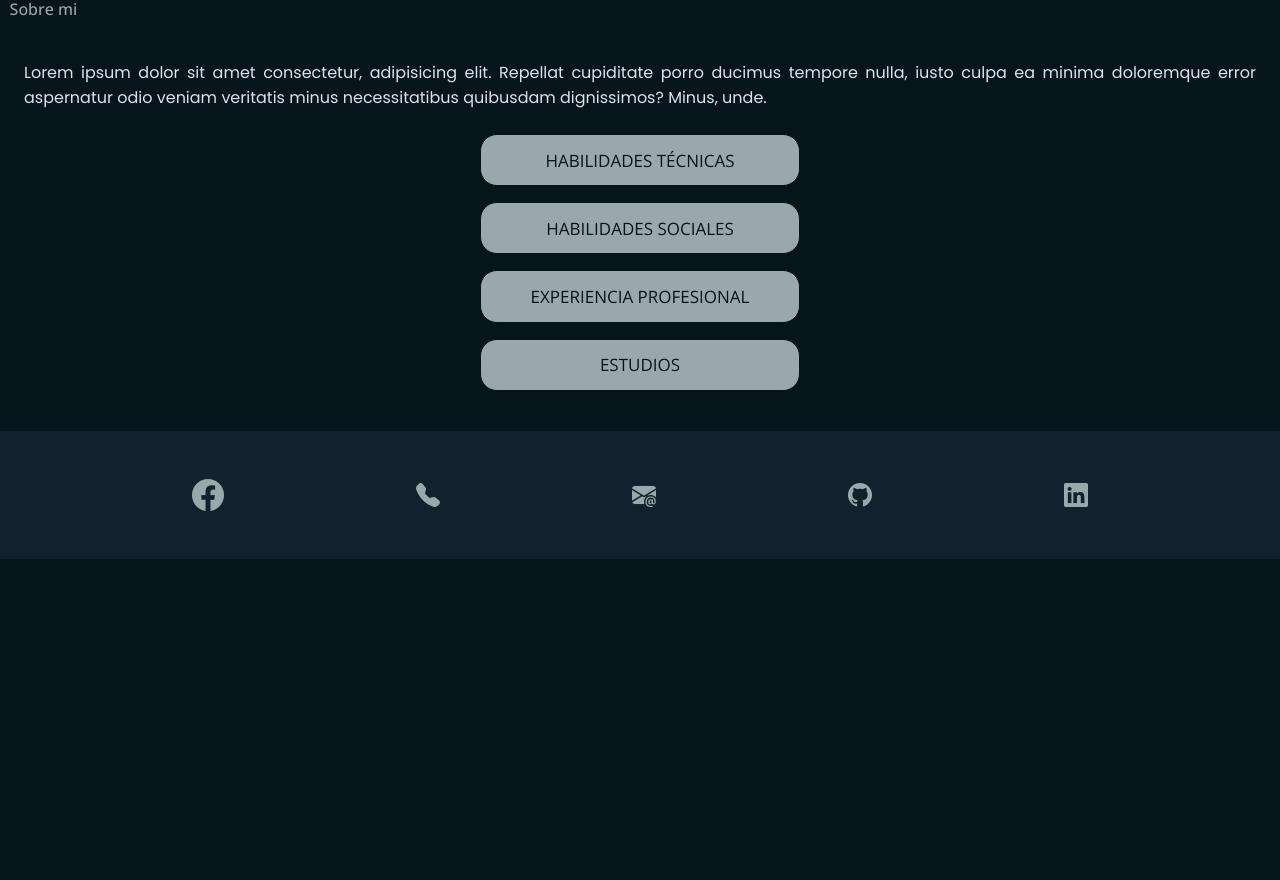
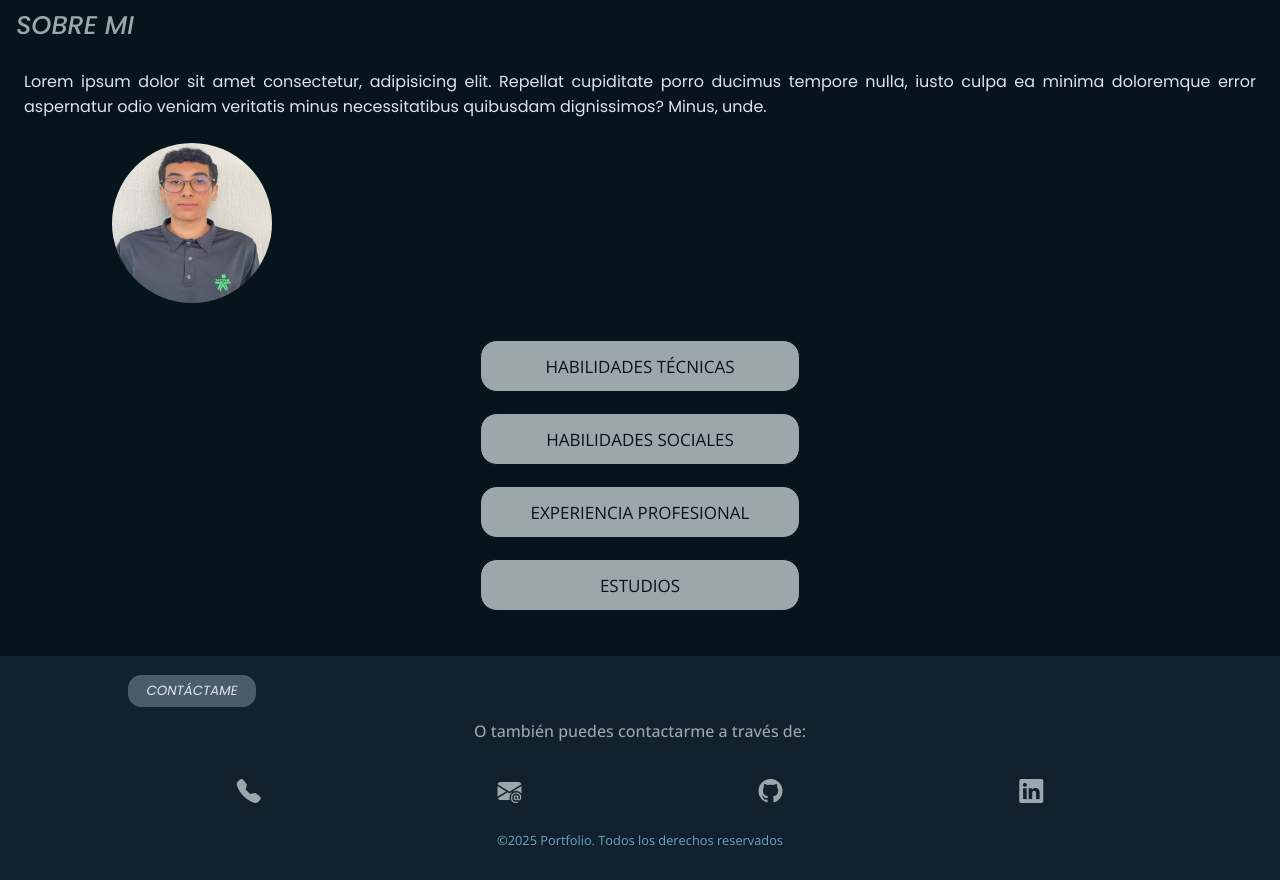
Before and after one commit to ronaldp12/PortafolioReact, a React (Vite) app: page / in a window 1280 px wide. Shown: the part 274-1154 px from the top of the page. Before the commit the page ends 833 px from the top, so only its background shows below. Built offline with nearby package versions, Linux system fonts and the light colour scheme.

Commit message:
cambio estructura footer y estilos

```diff
--- a/src/components/Layouts/Footer/Footer.jsx
+++ b/src/components/Layouts/Footer/Footer.jsx
@@ -1,12 +1,21 @@
+import { BtnSection } from "../../Ui/BtnSection/BtnSection.jsx"
 import { ItemLista } from "../../Ui/ItemLista/ItemLista.jsx"
 
 
 export const Footer = () => {
   return (
+
+      <>
           <div className="footer">
-            <ItemLista>
-                <i class="bi bi-facebook"></i>
-            </ItemLista>
+
+              <div className="email-footer">
+                  <a href="mailto:patinoguevararonald@gmail.com">
+                      <button className="btn-contact">Contáctame</button>
+                  </a>
+                  <p>O también puedes contactarme a través de: </p>
+              </div>
+
+              <div className="icons-footer">
                   <ItemLista>
                       <i class="bi bi-telephone-fill"></i>
                   </ItemLista>
@@ -23,5 +32,13 @@ export const Footer = () => {
                       <i class="bi bi-linkedin"></i>
                   </ItemLista>
               </div>
+
+              <p>©2025 Portfolio. Todos los derechos reservados</p>
+
+
+          </div>
+      </>
+
+
   )
 }
--- /dev/null
+++ b/src/components/Layouts/SectionAboutMe/SectionAboutMe.jsx
@@ -0,0 +1,14 @@
+import { ParagraphMain } from "../../Ui/ParagraphMain/ParagraphMain.jsx"
+import { ImgPersonal } from "../../Ui/ImgPersonal/ImgPersonal"
+
+export const SectionAboutMe = () => {
+  return (
+    <>
+        <ParagraphMain contenido={"Sobre mi"} estilos={"about-me-text"} />
+          <div className="container-img-personal">
+              <ImgPersonal estilos={"img-personal"} />
+          </div>
+
+    </>
+  )
+}
--- a/src/components/Layouts/SectionMain/SectionMain.jsx
+++ b/src/components/Layouts/SectionBtns/SectionBtns.jsx
@@ -1,18 +1,15 @@
 import { BtnSection } from "../../Ui/BtnSection/BtnSection.jsx"
-import { ParagraphMain } from "../../Ui/ParagraphMain/ParagraphMain.jsx"
 
-
-export const SectionMain = () => {
+export const SectionBtns = () => {
   return (
     <>
-    <ParagraphMain contenido={"Sobre mi"}/>
-
     <div className="container-btns">
       <BtnSection  estilos="btn-section" contenido={"Habilidades Técnicas"} to="/technicalSkills" />
       <BtnSection estilos="btn-section" contenido={"Habilidades Sociales"}/>
       <BtnSection estilos="btn-section" contenido={"Experiencia Profesional"}/>
       <BtnSection estilos="btn-section" contenido={"Estudios"}/>
     </div>
+
     </>
   )
 }
--- a/src/components/Pages/Home/Home.jsx
+++ b/src/components/Pages/Home/Home.jsx
@@ -1,12 +1,14 @@
 import { Footer } from "../../Layouts/Footer/Footer.jsx"
 import { Header } from "../../Layouts/Header/Header.jsx"
-import { SectionMain } from "../../Layouts/SectionMain/SectionMain.jsx"
+import { SectionAboutMe } from "../../Layouts/SectionAboutMe/SectionAboutMe.jsx"
+import { SectionBtns } from "../../Layouts/SectionBtns/SectionBtns.jsx"
 
 export const Home = () => {
   return (
     <>
         <Header/>
-        <SectionMain/>
+        <SectionAboutMe/>
+        <SectionBtns/>
         <Footer/>
     </>
   )
--- a/src/components/Ui/ParagraphMain/ParagraphMain.jsx
+++ b/src/components/Ui/ParagraphMain/ParagraphMain.jsx
@@ -1,9 +1,9 @@
 
 
-export const ParagraphMain = ({contenido}) => {
+export const ParagraphMain = ({contenido, estilos}) => {
   return (
     <>
-    <h3>{contenido}</h3>
+    <h3 className={estilos}>{contenido}</h3>
     <div className="container-paragraph">
         <p>Lorem ipsum dolor sit amet consectetur, adipisicing elit. Repellat cupiditate porro ducimus tempore nulla, iusto culpa ea minima doloremque error aspernatur odio veniam veritatis minus necessitatibus quibusdam dignissimos? Minus, unde.</p>
     </div>
--- a/src/index.css
+++ b/src/index.css
@@ -79,7 +79,7 @@ h2{
 
 h3 {
   margin: 0.6rem;
-  color: #9ba8ab;
+  color: #dee2ee;
   font-size: 1rem;
   margin-bottom: 1rem;
   font-weight: 500;
@@ -165,12 +165,28 @@ h3 {
   }
  }
 
-.img-header{
+.about-me-text{
+  font-size: 1.6rem;
+  margin: 0;
+  margin-left: 1rem;
+  text-transform: uppercase;
+  font-family: "Poppins", sans-serif;
+  font-style: italic;
+  margin-top: 1.5rem;
+  color: #9ba8ab;
+}
+
+.container.img-personal{
+  display: flex;
+  justify-content: center;
+}
+
+.img-personal{
   border-radius: 50%;
   width: 10rem;
   height: 10rem;
-  margin-top: 1rem;
-  margin-bottom: 0.5rem;
+  margin-left: 7rem;
+  margin-bottom: 2rem;
 }
 
 .container-btns{
@@ -199,7 +215,7 @@ h3 {
   text-transform: uppercase;
   color: var(--color);
   z-index: 1;
-  margin-bottom: 1rem;
+  margin-bottom: 1.3rem;
  }
 
  .btn-section::before, .btn-section::after {
@@ -252,19 +268,61 @@ h3 {
 
 .footer{
   width: 100%;
-  height: 8rem;
-  background-color: aqua;
-  display: flex;
-  justify-content: space-evenly;
-  align-items: center;
+  height: 14rem;
   list-style: none;
   margin-top: 1.5rem;
   background-color: #11212d;
 }
 
-.bi-facebook{
-  font-size: 2rem;
+.email-footer{
+  padding-top: 1.2rem;
+}
+
+.bi-envelope-fill{
+  margin-left: 1rem;
+}
+
+.email-footer>p{
+  text-align: center;
   color: #9ba8ab;
+  margin-top: 0.8rem;
+  font-weight: 500;
+}
+
+.btn-contact{
+  width: 8rem;
+  height: 2rem;
+  background-color: #4a5c6a;
+  border-radius: 1em;
+  border: none;
+  font-family: "Poppins", sans-serif;
+  font-style: italic;
+  margin-left: 8rem;
+  color: #dee2ee;
+  cursor: pointer;
+  transition: .5s;
+  text-transform: uppercase;
+}
+
+.btn-contact:hover{
+  background-color: #6da6c0;
+  color: #06141b;
+  text-transform: lowercase;
+  transform: translateY(-7px);
+}
+
+.btn-contact:active{
+  filter: brightness(.8);
+  font-size: 1rem;
+  transform: translateY(-1px);
+}
+
+.icons-footer{
+  margin-top: 2rem;
+  display: flex;
+  justify-content: space-evenly;
+  align-items: center;
+  list-style: none;
 }
 
 .bi-telephone-fill{
@@ -285,6 +343,13 @@ h3 {
 .bi-linkedin{
   font-size: 1.5rem;
   color: #9ba8ab;
+}
+
+.footer >p{
+  margin-top: 1.5rem;
+  color: #6da6c0;
+  font-size: 0.8rem;
+  text-align: center;
 }
 
 .container-technical-skills{
```
Lines whose indentation alone changed are shown as unchanged.
